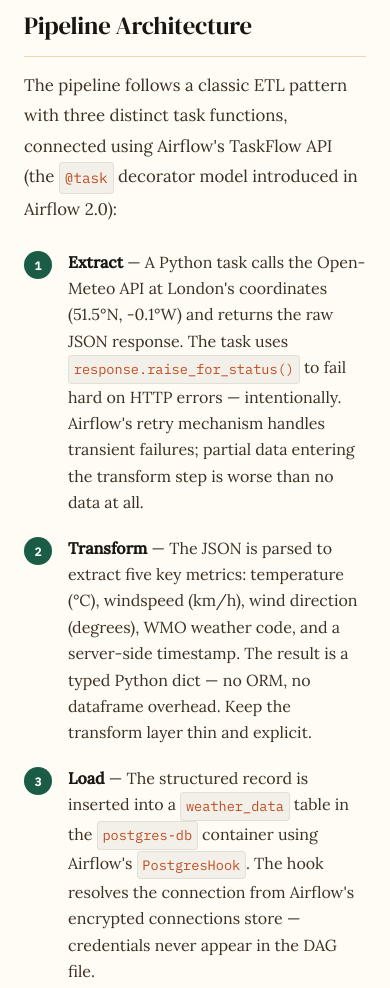
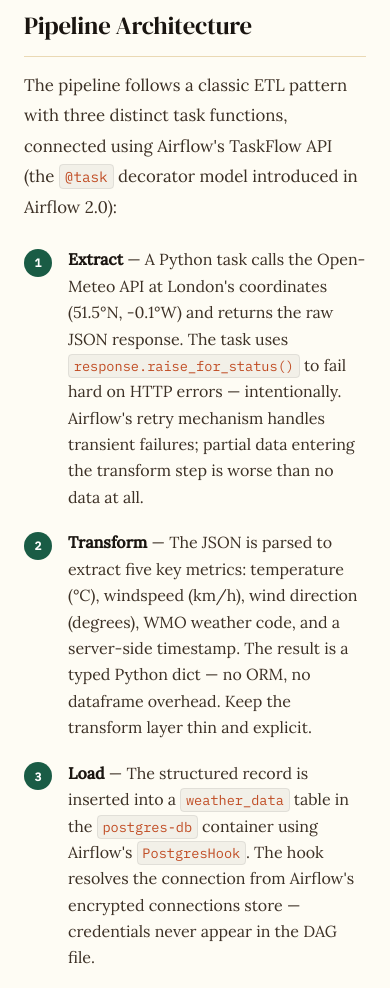
Before and after one commit to arko-saha/arko-saha.github.io, a plain HTML site: page post-airflow-docker.html in a window 390 px wide. Shown: the part 2516-3504 px from the top of the page. Drawn offline with Linux system fonts and the light colour scheme.

Commit message:
Fix: Set inline code to inline display with nowrap to prevent vertical box glitch

```diff
--- a/post-style.css
+++ b/post-style.css
@@ -93,10 +93,13 @@
   margin: 0 auto;
   padding: 3rem 1.5rem 6rem;
 }
-@media (max-width: 860px) {
-  .post-layout { grid-template-columns: 1fr; gap: 2rem; }
+@media (max-width: 1024px) {
+  .post-layout {
+    grid-template-columns: 1fr;
+    gap: 0;
+  }
   .post-sidebar {
-    display: none;
+    display: none !important;
   }
 }
 
@@ -162,9 +165,8 @@
   padding: .15em .35em;
   color: var(--sienna);
   word-break: break-word;
-  display: inline-block;
-  vertical-align: middle;
-  align-self: center;
+  display: inline;
+  white-space: nowrap;
 }
 
 /* Code blocks */
```
